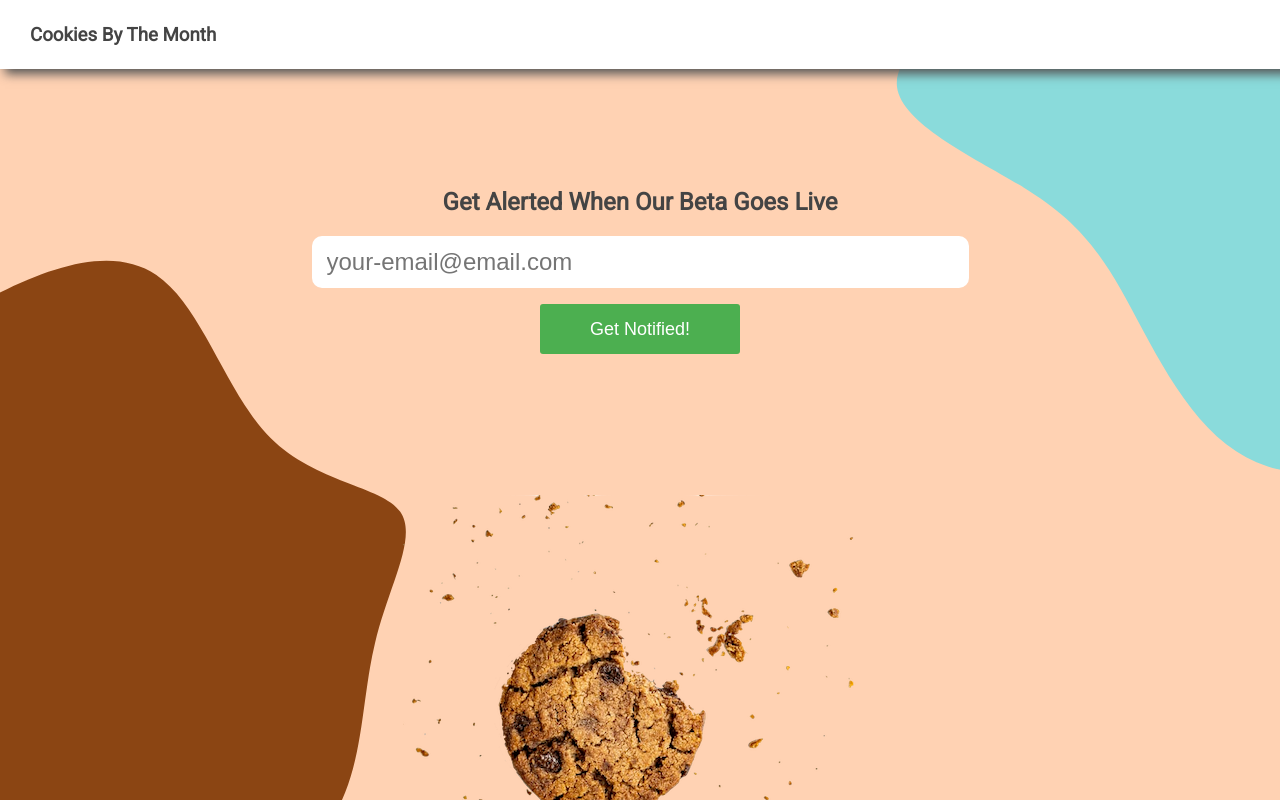
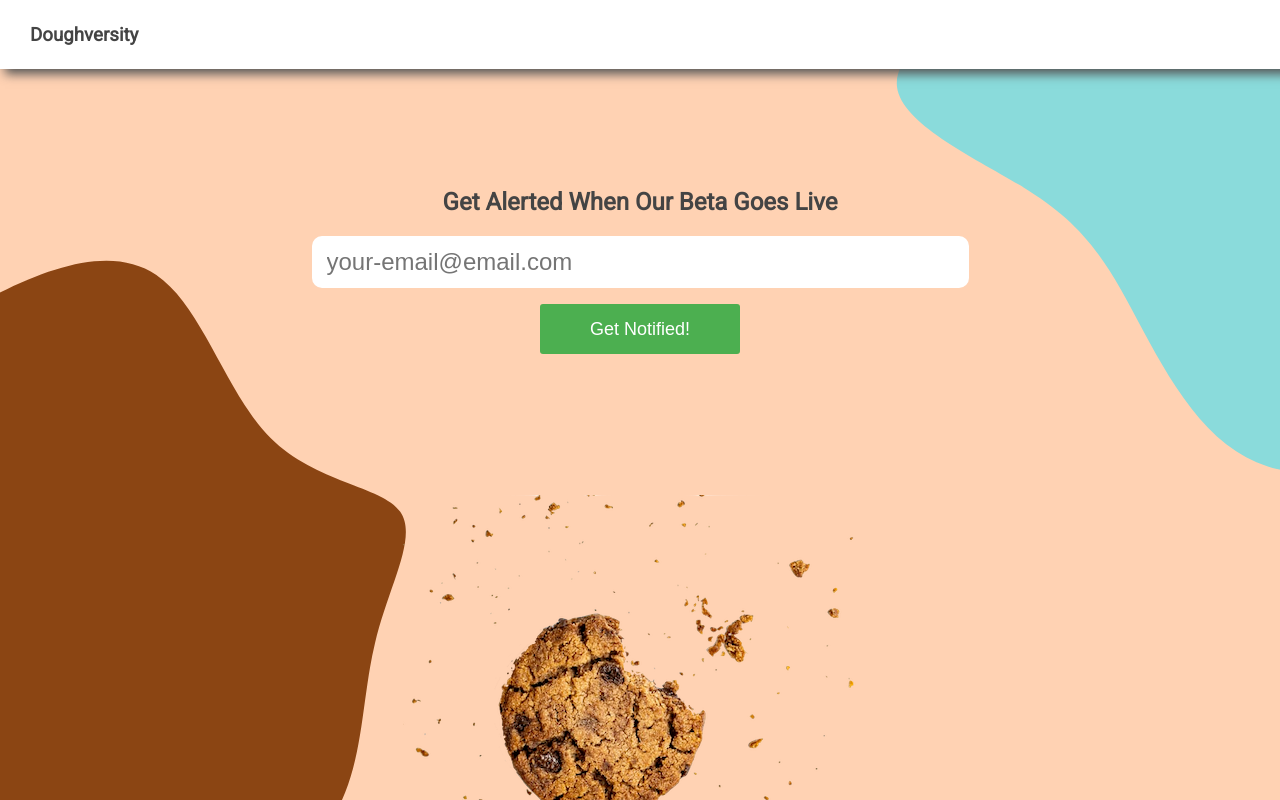
Before and after one commit to jewarner57/cookie-landing-page, a Flask app: page / in a window 1280 px wide; the page is wider, and only the part inside the window is pictured. Run offline with Flask 2, Linux system fonts and the light colour scheme.

Commit message:
changed page title to: doughversity

```diff
--- a/templates/base.html
+++ b/templates/base.html
@@ -9,7 +9,7 @@
 </head>
 
 <header>
-    <h3>Cookies By The Month</h3>
+    <h3>Doughversity</h3>
 </header>
 
 <body>
```
